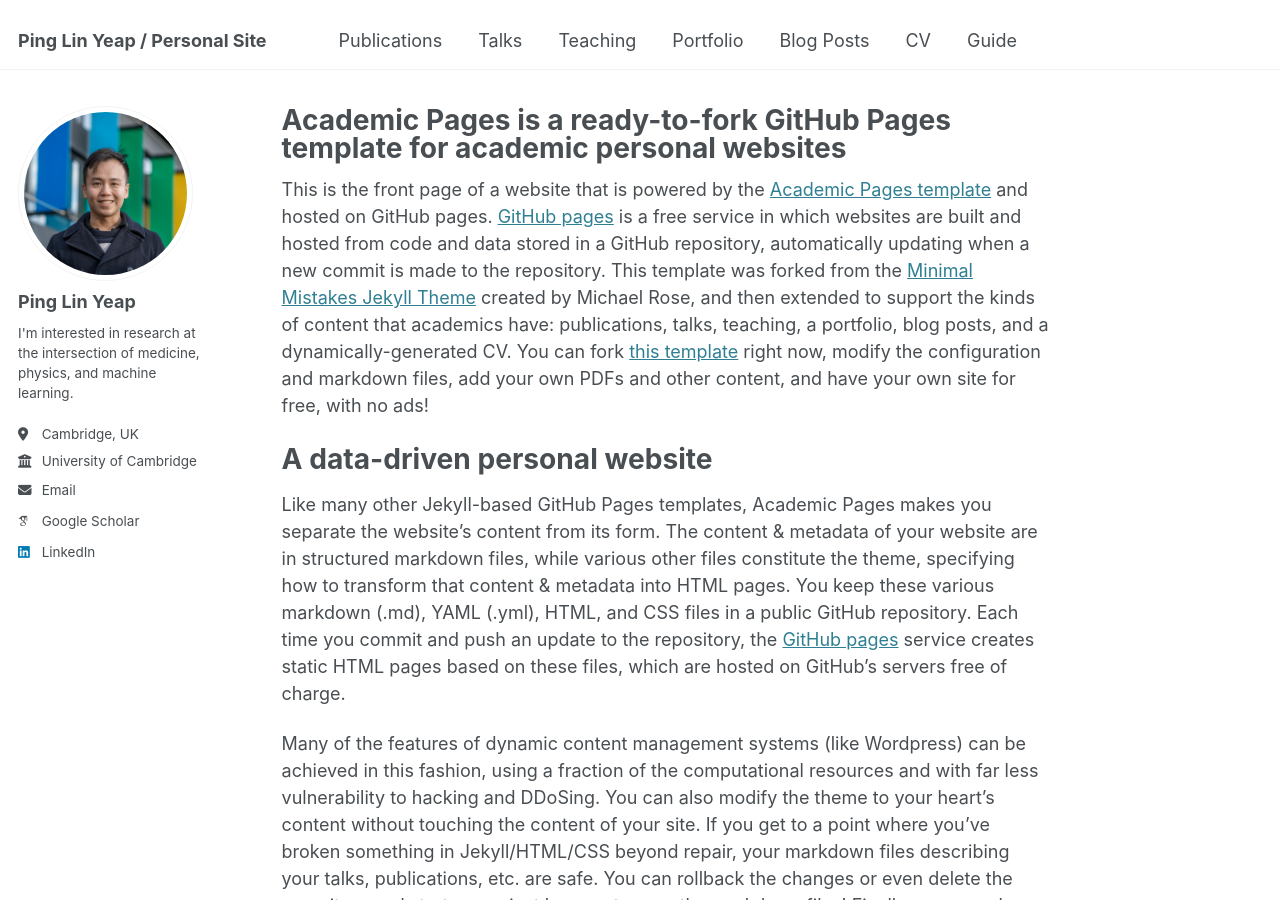
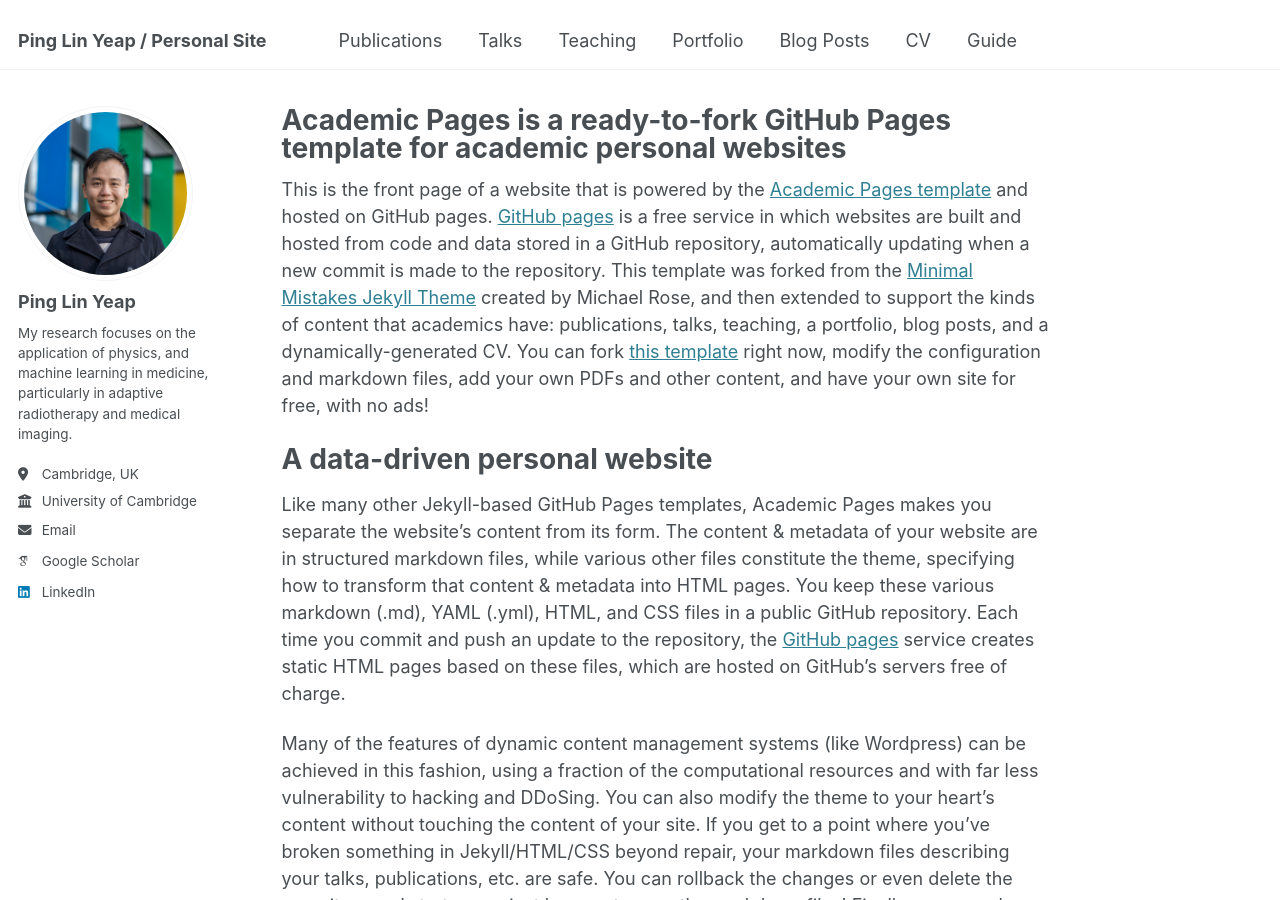
Before and after one commit to yeappl/yeappl.github.io, a Jekyll site: the page built from _pages/about.md, in a window 1280 px wide and 900 px high. Built offline with Jekyll 4.4.1, drawn with Linux system fonts in a browser that asks for light colours; some web fonts are replaced.

Commit message:
Update _config.yml

```diff
--- a/_config.yml
+++ b/_config.yml
@@ -25,7 +25,7 @@ author:
   avatar           : "profile1.jpg"
   name             : "Ping Lin Yeap"
   pronouns         : # example: "she/her"
-  bio              : "I'm interested in research at the intersection of medicine, physics, and machine learning. "
+  bio              : "My research focuses on the application of physics, and machine learning in medicine, particularly in adaptive radiotherapy and medical imaging. "
   location         : "Cambridge, UK"
   employer         : "University of Cambridge"
   uri              : # URL
```
